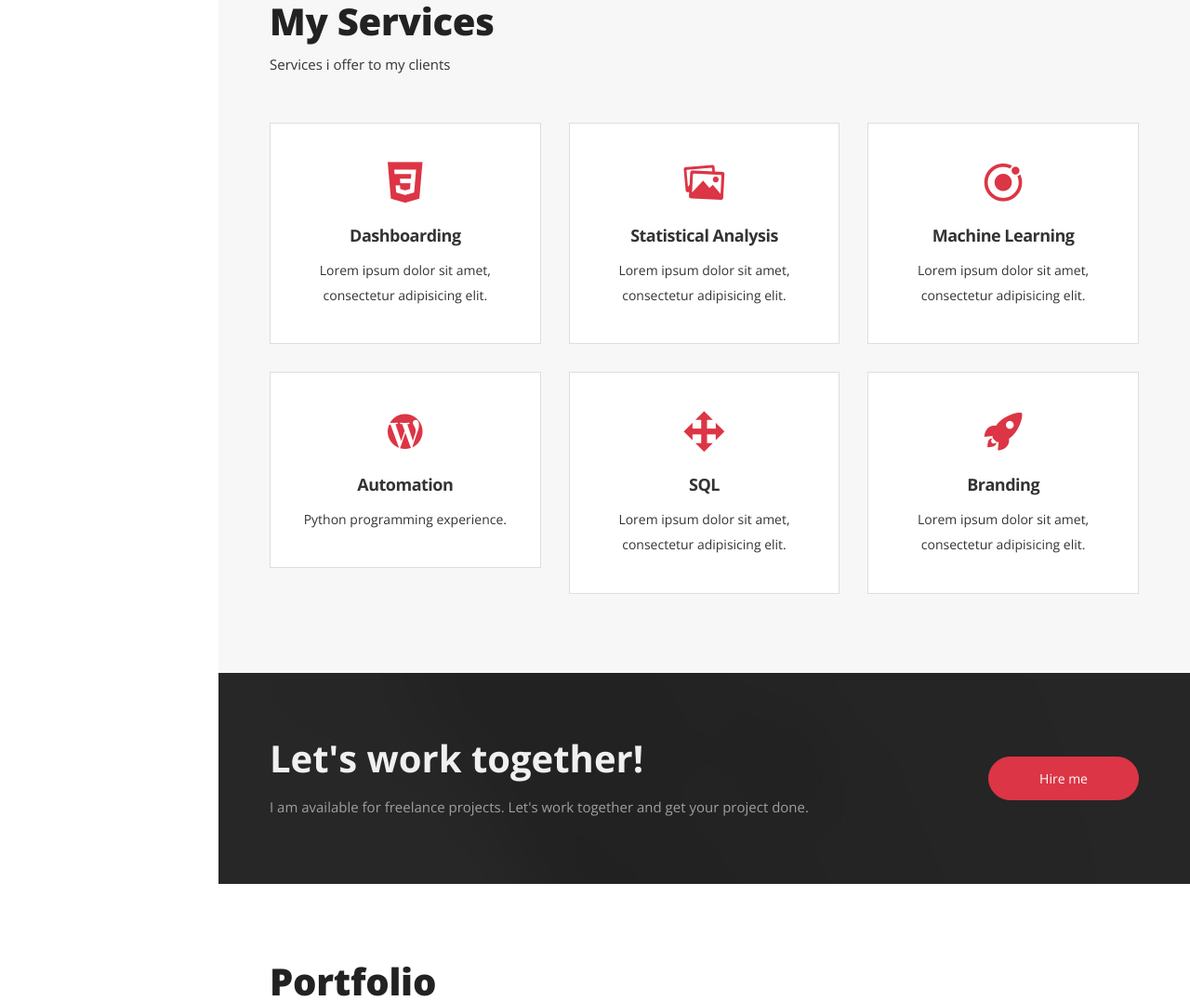
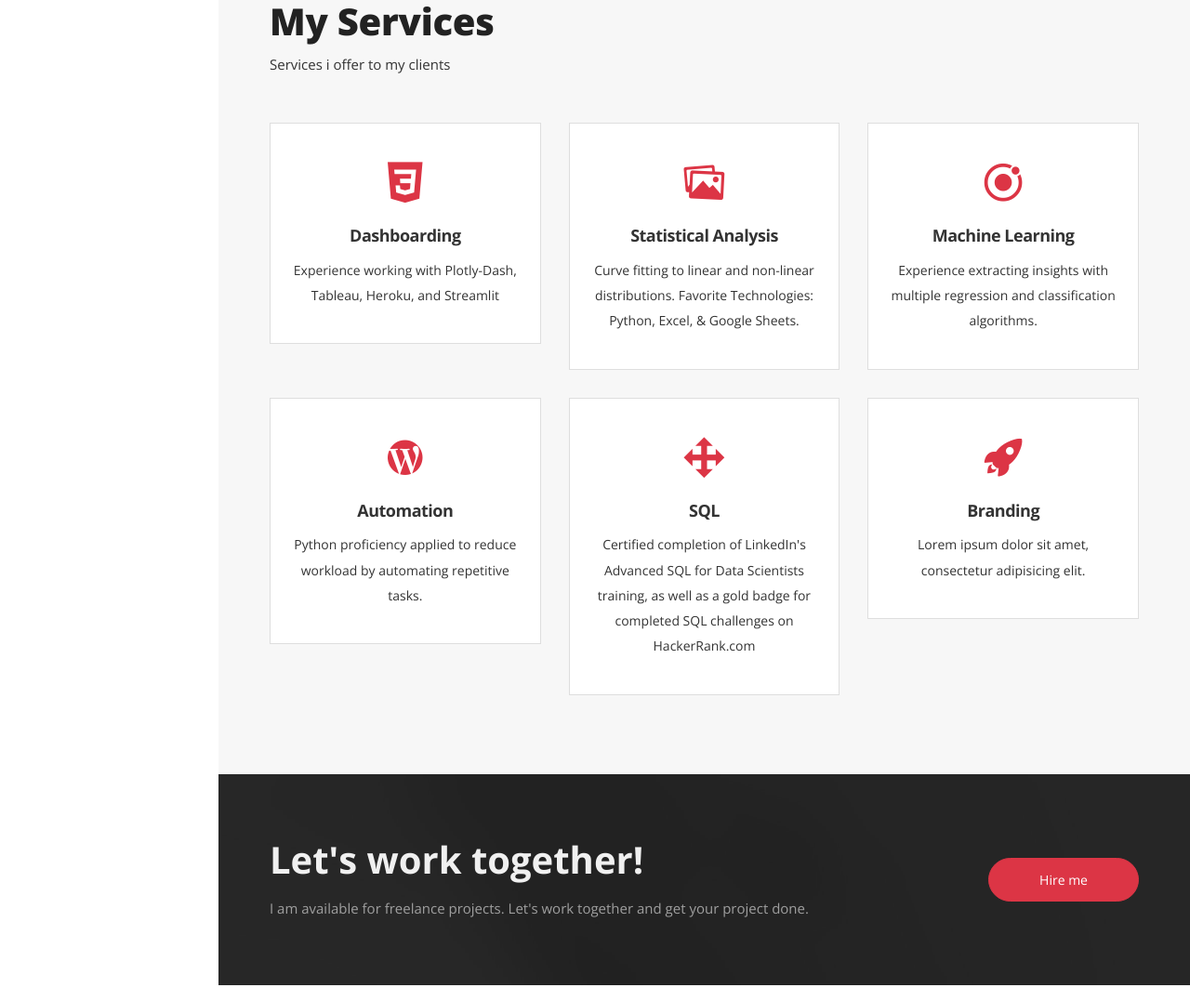
Before and after one commit to griffinbran/griffinbran.github.io, a plain HTML site: page index.html in a window 1280 px wide. Shown: the part 1968-3045 px from the top of the page at 93% size. Drawn offline with nearby package versions, Linux system fonts and the light colour scheme.

Commit message:
updated skills section.

```diff
--- a/index.html
+++ b/index.html
@@ -143,35 +143,35 @@
             <div class="col-12 col-md-6 col-lg-4">
               <div class="single-service"><i class="icon service-icon ion-logo-css3"></i>
                 <h6 class="service-title">Dashboarding</h6>
-                <p class="service-description">Lorem ipsum dolor sit amet, consectetur adipisicing elit.</p>
+                <p class="service-description">Experience working with Plotly-Dash, Tableau, Heroku, and Streamlit</p>
               </div>
             </div>
             <!-- Single service-->
             <div class="col-12 col-md-6 col-lg-4">
               <div class="single-service"><i class="icon service-icon ion-md-images"></i>
                 <h6 class="service-title">Statistical Analysis</h6>
-                <p class="service-description">Lorem ipsum dolor sit amet, consectetur adipisicing elit.</p>
+                <p class="service-description">Curve fitting to linear and non-linear distributions. Favorite Technologies: Python, Excel, & Google Sheets.</p>
               </div>
             </div>
             <!-- Single service-->
             <div class="col-12 col-md-6 col-lg-4">
               <div class="single-service"><i class="icon service-icon ion-logo-ionic"></i>
                 <h6 class="service-title">Machine Learning</h6>
-                <p class="service-description">Lorem ipsum dolor sit amet, consectetur adipisicing elit.</p>
+                <p class="service-description">Experience extracting insights with multiple regression and classification algorithms.</p>
               </div>
             </div>
             <!-- Single service-->
             <div class="col-12 col-md-6 col-lg-4">
               <div class="single-service mb-lg-0"><i class="icon service-icon ion-logo-wordpress"></i>
                 <h6 class="service-title">Automation</h6>
-                <p class="service-description">Python programming experience.</p>
+                <p class="service-description">Python proficiency applied to reduce workload by automating repetitive tasks.</p>
               </div>
             </div>
             <!-- Single service-->
             <div class="col-12 col-md-6 col-lg-4">
               <div class="single-service mb-md-0"><i class="icon service-icon ion-md-move"></i>
                 <h6 class="service-title">SQL</h6>
-                <p class="service-description">Lorem ipsum dolor sit amet, consectetur adipisicing elit.</p>
+                <p class="service-description">Certified completion of LinkedIn's Advanced SQL for Data Scientists training, as well as a gold badge for completed SQL challenges on HackerRank.com</p>
               </div>
             </div>
             <!-- Single service-->
```
